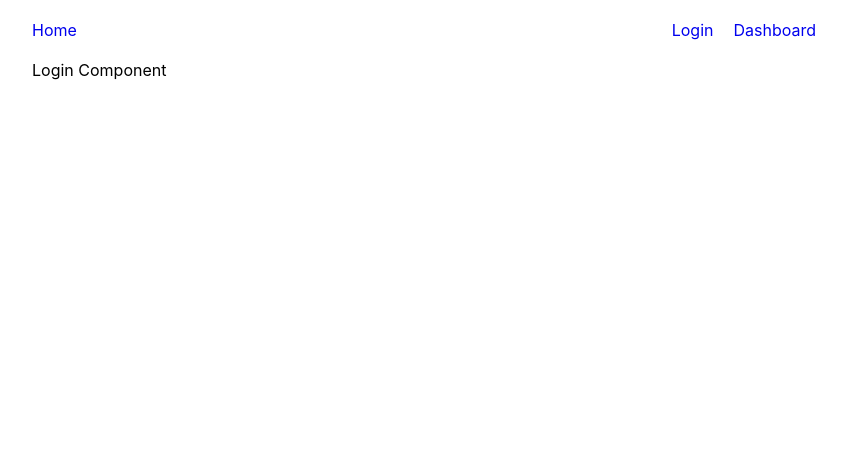
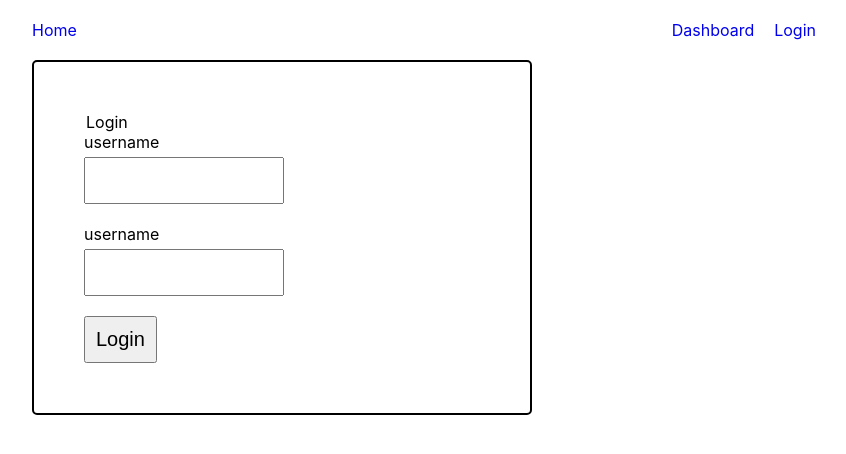
Before and after one commit to CountNick/Unc-inc.-assessment, a React (Create React App) app: page /login in a window 1280 px wide. Shown: the top 454 px of the page, without its empty margins (216-1062 px from the left). Built offline with nearby package versions, Linux system fonts and the light colour scheme.

Commit message:
Add log in functionality

```diff
--- a/src/App.js
+++ b/src/App.js
@@ -1,6 +1,7 @@
 import { useEffect } from "react";
 import { BrowserRouter, Route, Routes } from "react-router-dom";
 import WithUIContext from "./context/ui";
+import WithUserContext from "./context/user";
 
 import Home from "./pages/Home/Home";
 import Login from "./pages/Login/Login";
@@ -10,6 +11,7 @@ import "./styles/globals.scss";
 
 function App() {
   return (
+    <WithUserContext>
       <WithUIContext>
         <BrowserRouter>
           <Routes>
@@ -19,6 +21,7 @@ function App() {
           </Routes>
         </BrowserRouter>
       </WithUIContext>
+    </WithUserContext>
   );
 }
 
--- /dev/null
+++ b/src/Components/LoginForm/LoginForm.js
@@ -0,0 +1,83 @@
+import React from "react";
+
+import { useRef, useContext, useEffect, useState } from "react";
+
+import { UserContext } from "../../context/user";
+
+import styles from "./styles.module.scss";
+
+export default function LoginForm() {
+  const { user, setIsLoggedIn, isLoggedIn } = useContext(UserContext);
+  const [formMessage, setFormMessage] = useState("");
+
+  const usernameRef = useRef();
+  const passwordRef = useRef();
+
+  const handleLogin = () => {
+    setIsLoggedIn(true);
+    localStorage.setItem("isLoggedIn", true);
+    setFormMessage("You are logged in");
+  };
+  const handleLogout = () => {
+    setIsLoggedIn(false);
+    localStorage.setItem("isLoggedIn", false);
+    setFormMessage("You are logged out");
+  };
+
+  const handleSubmit = (event) => {
+    event.preventDefault();
+
+    if (!isLoggedIn) {
+      usernameRef.current.value === user.username &&
+      passwordRef.current.value === user.password
+        ? handleLogin()
+        : setFormMessage("Invalid credentials, please try again");
+    }
+
+    if (isLoggedIn) {
+      handleLogout();
+    }
+  };
+
+  return (
+    <div className={styles["login-form"]}>
+      <form className={styles["login-form__form"]}>
+        {!isLoggedIn && (
+          <>
+            <legend>Login</legend>
+            <label htmlFor="username" className={styles["login-form__label"]}>
+              username
+            </label>
+            <input
+              ref={usernameRef}
+              type="text"
+              name="username"
+              id="username"
+              className={styles["login-form__input"]}
+            />
+            <label htmlFor="password" className={styles["login-form__label"]}>
+              username
+            </label>
+            <input
+              ref={passwordRef}
+              type="password"
+              name="password"
+              id="password"
+              className={styles["login-form__input"]}
+            />
+          </>
+        )}
+        <button
+          className={styles["login-form__submit"]}
+          onClick={handleSubmit}
+          type="submit"
+        >
+          {isLoggedIn ? "Logout" : "Login"}
+        </button>
+      </form>
+      <div className="login-form__message">
+        <p>{formMessage}</p>
+      </div>
+    </div>
+  );
+}
--- /dev/null
+++ b/src/Components/LoginForm/styles.module.scss
@@ -0,0 +1,30 @@
+@import "../../styles/base.scss";
+
+.login-form__form {
+}
+
+.login-form__form {
+  display: flex;
+  flex-direction: column;
+  border: 2px solid $black;
+  border-radius: 5px;
+  padding: 50px;
+  max-width: 500px;
+}
+
+.login-form__label {
+  margin-bottom: 5px;
+}
+
+.login-form__input {
+  font-size: 20px;
+  padding: 10px;
+  max-width: 200px;
+  margin-bottom: 20px;
+}
+
+.login-form__submit {
+  width: fit-content;
+  padding: 10px;
+  font-size: 20px;
+}
--- a/src/Components/NavBarMenu/NavBarMenu.js
+++ b/src/Components/NavBarMenu/NavBarMenu.js
@@ -5,20 +5,17 @@ import { useContext } from "react";
 import { Link } from "react-router-dom";
 
 import { UIContext } from "../../context/ui";
+import { UserContext } from "../../context/user";
 
 import styles from "./styles.module.scss";
 
 export default function NavBarMenu() {
   const { menuIsOpen } = useContext(UIContext);
+  const { isLoggedIn } = useContext(UserContext);
 
   return (
     <nav role="navigation" className={styles["navbar-menu"]}>
-      <Link
-        scroll={false}
-        href={"/"}
-        className={styles["navbar-menu__logo"]}
-        tabIndex={0}
-      >
+      <Link to={"/"} className={styles["navbar-menu__logo"]} tabIndex={0}>
         {/* <SiteLogo aria-label={"site logoi"} role="img" /> */}
         Home
       </Link>
@@ -29,15 +26,6 @@ export default function NavBarMenu() {
       >
         <li>
           <Link
-            to={"/login"}
-            className={styles["navbar-menu__navigation-list-item"]}
-            tabIndex={0}
-          >
-            Login
-          </Link>
-        </li>
-        <li>
-          <Link
             to={"/dashboard"}
             className={styles["navbar-menu__navigation-list-item"]}
             tabIndex={0}
@@ -45,6 +33,15 @@ export default function NavBarMenu() {
             Dashboard
           </Link>
         </li>
+        <li>
+          <Link
+            to={"/login"}
+            className={styles["navbar-menu__navigation-list-item"]}
+            tabIndex={0}
+          >
+            {!isLoggedIn ? "Login" : "Logout"}
+          </Link>
+        </li>
       </ul>
     </nav>
   );
--- /dev/null
+++ b/src/context/user.js
@@ -0,0 +1,24 @@
+import { createContext, useState } from "react";
+
+export const UserContext = createContext({
+  isLoggedIn: false,
+  setIsLoggedIn: () => {},
+});
+
+export default function WithUserContext({ children }) {
+  const hasStoredSession = JSON.parse(localStorage.getItem("isLoggedIn"));
+
+  const [isLoggedIn, setIsLoggedIn] = useState(hasStoredSession ? true : false);
+  const user = { username: "uncinc", password: "letmein" };
+  return (
+    <UserContext.Provider
+      value={{
+        user,
+        isLoggedIn,
+        setIsLoggedIn,
+      }}
+    >
+      {children}
+    </UserContext.Provider>
+  );
+}
--- a/src/pages/Dashboard/Dashboard.js
+++ b/src/pages/Dashboard/Dashboard.js
@@ -1,16 +1,34 @@
-import React from "react";
+import React, { useContext } from "react";
 
 import Layout from "../../Layout/Layout/Layout";
+
+import { Link } from "react-router-dom";
+
+import { UserContext } from "../../context/user";
 
 import SiteHeader from "../../Components/SiteHeader/SiteHeader";
 
 import styles from "./styles.module.scss";
 
 export default function Dashboard() {
+  const { isLoggedIn, user } = useContext(UserContext);
+
   return (
     <Layout>
       <SiteHeader />
-      <div className={styles["dashboard"]}>Dashboard Page</div>
+
+      <div className={styles["dashboard"]}>
+        <section className={styles["dashboard__inner"]}>
+          {isLoggedIn && <h1>{`Welcome ${user.username} to the dashboard`}</h1>}
+
+          {!isLoggedIn && (
+            <>
+              <h1>You must be logged in to view the contents of this page</h1>
+              <Link to="/login">Login</Link>
+            </>
+          )}
+        </section>
+      </div>
     </Layout>
   );
 }
--- a/src/pages/Login/Login.js
+++ b/src/pages/Login/Login.js
@@ -3,6 +3,7 @@ import React from "react";
 import Layout from "../../Layout/Layout/Layout";
 
 import SiteHeader from "../../Components/SiteHeader/SiteHeader";
+import LoginForm from "../../Components/LoginForm/LoginForm";
 
 import styles from "./styles.module.scss";
 
@@ -10,7 +11,9 @@ export default function Login() {
   return (
     <Layout>
       <SiteHeader />
-      <div className={styles["login"]}>Login Component</div>
+      <div className={styles["login"]}>
+        <LoginForm />
+      </div>
     </Layout>
   );
 }
--- a/src/styles/base.scss
+++ b/src/styles/base.scss
@@ -1,2 +1,3 @@
 @import "./base/variables.scss";
 @import "./base/mixins.scss";
+@import "./base/colors.scss";
--- /dev/null
+++ b/src/styles/base/colors.scss
@@ -0,0 +1 @@
+$black: #000;
```
Lines whose indentation alone changed are shown as unchanged.
